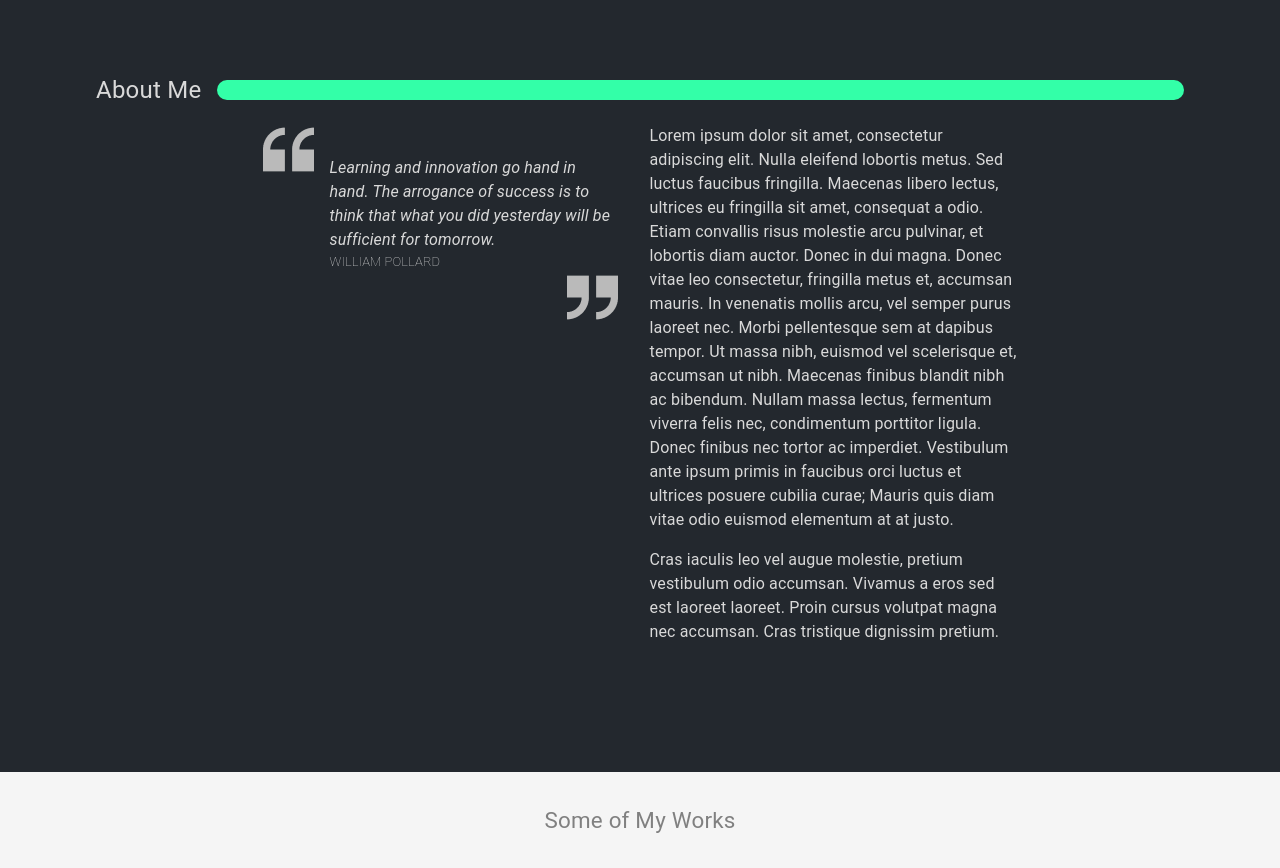
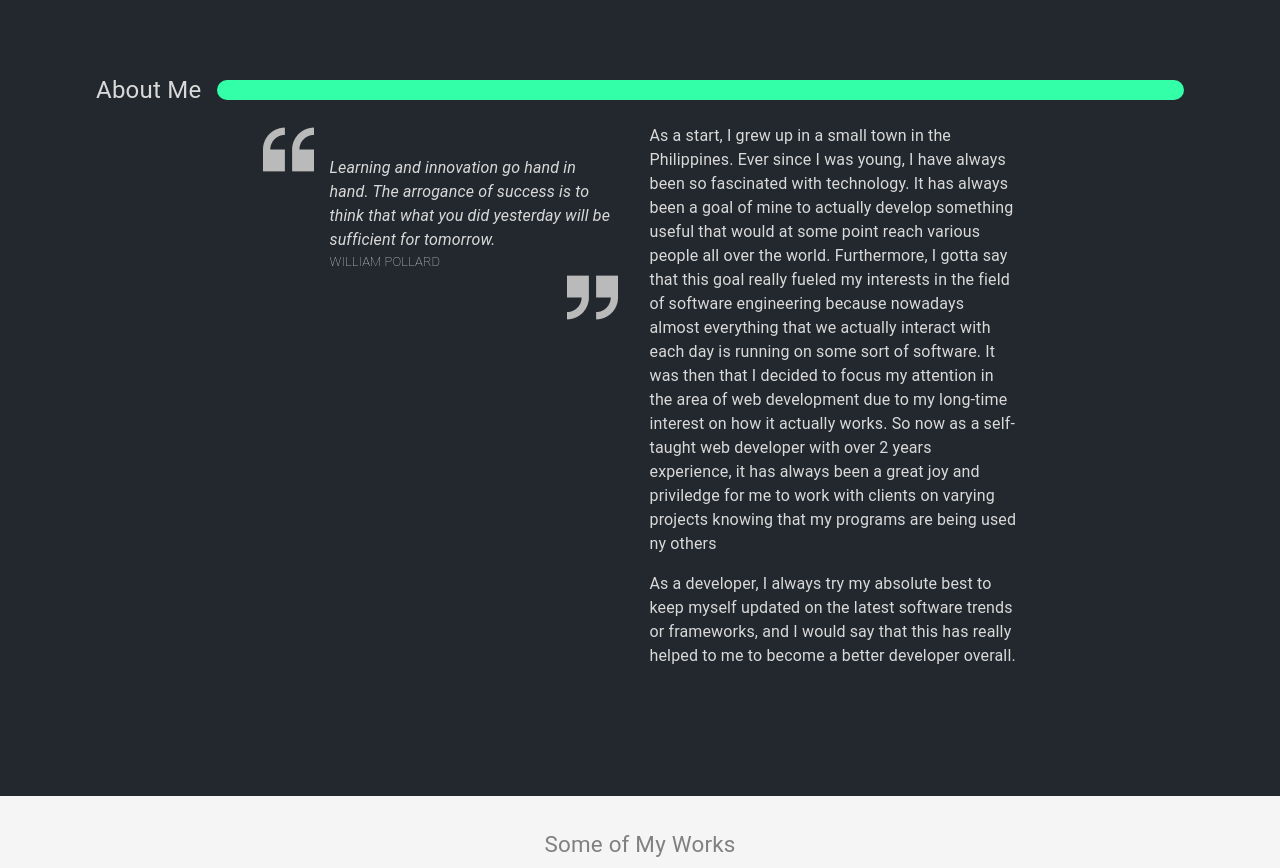
Before and after one commit to Olatokumbo/Netflix-Clone, a React (Create React App) app: page / in a window 1280 px wide. Shown: the part 840-1708 px from the top of the page. Built offline with nearby package versions, Linux system fonts and the light colour scheme.

Commit message:
Editing About Me

```diff
--- a/package.json
+++ b/package.json
@@ -12,6 +12,7 @@
     "react": "^16.13.1",
     "react-chartjs-2": "^2.10.0",
     "react-dom": "^16.13.1",
+    "react-reveal": "^1.2.2",
     "react-scripts": "3.4.3",
     "react-scroll": "^1.8.1"
   },
--- a/src/components/Navbar/Navbar.module.css
+++ b/src/components/Navbar/Navbar.module.css
@@ -9,8 +9,9 @@
 }
 
 .containerActive{
-    background: rgb(8,52,94);
-    background: linear-gradient(159deg, rgba(8,52,94,1) 0%, rgba(120,185,89,0.9556197478991597) 100%);
+    background-color: rgba(0, 0, 0, 0.623);
+    /* background: rgb(8,52,94); */
+    /* background: linear-gradient(159deg, rgba(8,52,94,1) 0%, rgba(120,185,89,0.9556197478991597) 100%); */
     display: flex;
     align-items: center;
     justify-content: space-between;
--- a/src/containers/About/About.js
+++ b/src/containers/About/About.js
@@ -28,28 +28,28 @@ const About = () => {
         </div>
         <div className={style.rightContent}>
           <Typography className={style.about} component="p">
-            Lorem ipsum dolor sit amet, consectetur adipiscing elit. Nulla
-            eleifend lobortis metus. Sed luctus faucibus fringilla. Maecenas
-            libero lectus, ultrices eu fringilla sit amet, consequat a odio.
-            Etiam convallis risus molestie arcu pulvinar, et lobortis diam
-            auctor. Donec in dui magna. Donec vitae leo consectetur, fringilla
-            metus et, accumsan mauris. In venenatis mollis arcu, vel semper
-            purus laoreet nec. Morbi pellentesque sem at dapibus tempor. Ut
-            massa nibh, euismod vel scelerisque et, accumsan ut nibh. Maecenas
-            finibus blandit nibh ac bibendum. Nullam massa lectus, fermentum
-            viverra felis nec, condimentum porttitor ligula. Donec finibus nec
-            tortor ac imperdiet. Vestibulum ante ipsum primis in faucibus orci
-            luctus et ultrices posuere cubilia curae; Mauris quis diam vitae
-            odio euismod elementum at at justo.
+            As a start, I grew up in a small town in the Philippines. Ever since
+            I was young, I have always been so fascinated with technology. It
+            has always been a goal of mine to actually develop something useful
+            that would at some point reach various people all over the world.
+            Furthermore, I gotta say that this goal really fueled my interests
+            in the field of software engineering because nowadays almost
+            everything that we actually interact with each day is running on
+            some sort of software. It was then that I decided to focus my
+            attention in the area of web development due to my long-time
+            interest on how it actually works. So now as a self-taught web
+            developer with over 2 years experience, it has always been a great
+            joy and priviledge for me to work with clients on varying projects
+            knowing that my programs are being used ny others
           </Typography>
           <Typography
             className={style.about}
             component="p"
             style={{ marginTop: "1rem" }}
           >
-            Cras iaculis leo vel augue molestie, pretium vestibulum odio
-            accumsan. Vivamus a eros sed est laoreet laoreet. Proin cursus
-            volutpat magna nec accumsan. Cras tristique dignissim pretium.
+            As a developer, I always try my absolute best to keep myself updated
+            on the latest software trends or frameworks, and I would say that
+            this has really helped to me to become a better developer overall.
           </Typography>
         </div>
       </div>
```
Also changed, not shown: 1 other file (tests, documents, lock files or other folders).
